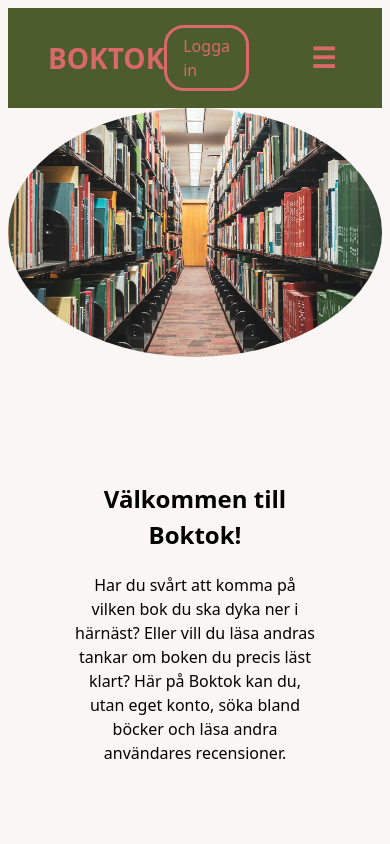
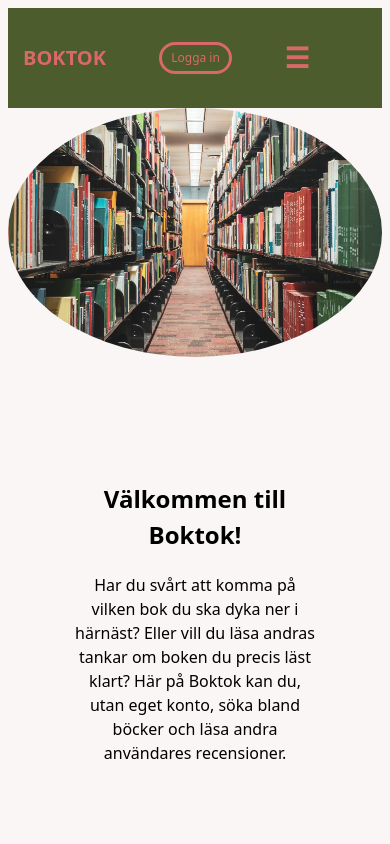
Before and after one commit to nathalievaster/bookreview-frontend, a React (Vite) app: page / in a window 390 px wide. Shown: the top 844 px of the page. Built offline with nearby package versions, Linux system fonts and the light colour scheme.

Commit message:
reponsiv header

```diff
--- a/src/components/Header.module.css
+++ b/src/components/Header.module.css
@@ -49,6 +49,23 @@ a:hover {
   color: #D96868;
   cursor: pointer;
   transition: background-color 0.3s, transform 0.4s;
+  padding: 0.3em 0.8em;
+  font-size: clamp(12px, 1.5vw, 16px);
+  white-space: nowrap;
+}
+
+@media (max-width: 500px) {
+  .header {
+    padding: 0 15px;
+  }
+
+  .rightSection {
+    gap: 10px;
+  }
+
+  .logo a {
+    font-size: 20px;
+  }
 }
 
 .logoutButton:hover,
```
